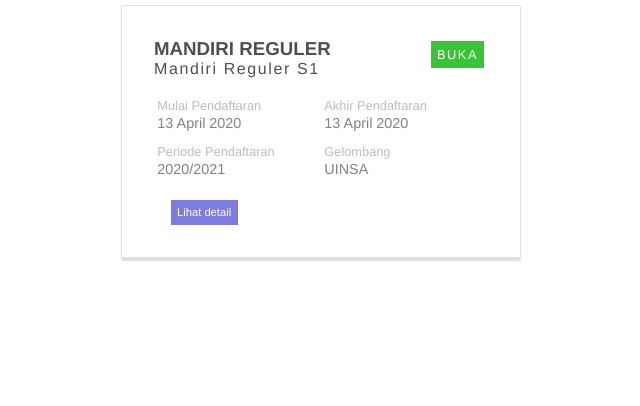
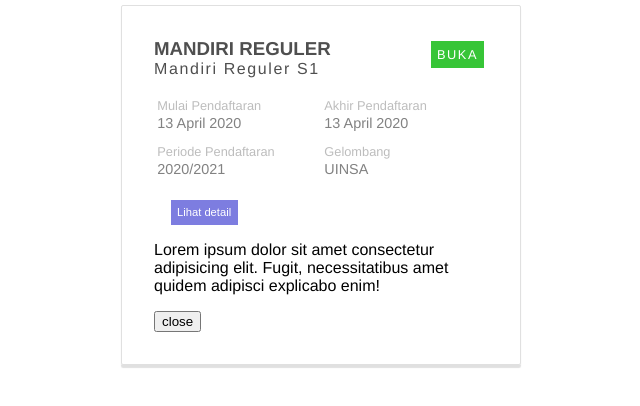
Before and after one commit to nusaniz/daftar.com, a plain HTML site: page index.html in a window 1280 px wide. Both pictures are taken after a click on the button "Lihat detail". Shown: the whole page, without its empty margins (319-959 px from the left). Drawn offline with Linux system fonts and the light colour scheme.

Commit message:
initial commit

```diff
--- a/index.html
+++ b/index.html
@@ -21,6 +21,19 @@
 
         .card {
             margin: 0.4%;
+        }
+
+        @media (min-width: 380px) and (max-width: 440px) {
+            .card {
+                /* display: none; */
+                /* width: 100px; */
+                /* background-color: teal; */
+            }
+
+            body {
+                /* padding: 10%; */
+                /* background-color: red; */
+            }
         }
     </style>
 </head>
@@ -219,24 +232,26 @@
             }
         </style>
         <div class="box-3 border">
-            <button>Lihat detail</button>
+            <button onclick="detail()">Lihat detail</button>
         </div>
 
         <!-- end box - 3 -->
 
-
-
-
-
-
-
-
-
-
-
-
-
-
+        <!-- box - 4 -->
+        <style>
+            .box-4 {
+                width: 100%;
+                display: none;
+                /* margin-top: ; */
+                /* border: 1px solid; */
+            }
+        </style>
+        <div class="box-4" id="box-4">
+            <p>Lorem ipsum dolor sit amet consectetur adipisicing elit. Fugit, necessitatibus amet quidem adipisci
+                explicabo enim!</p>
+            <button onclick="close20()">close</button>
+        </div>
+        <!-- box - 4 -->
 
 
     </div>
@@ -244,7 +259,16 @@
 
 
 
+    <script>
+        var box4 = document.getElementById("box-4");
 
+        function detail() {
+            box4.style.display = "block";
+        }
+        function close20() {
+            box4.style.display = "";
+        }
+    </script>
 </body>
 
 </html>
```
